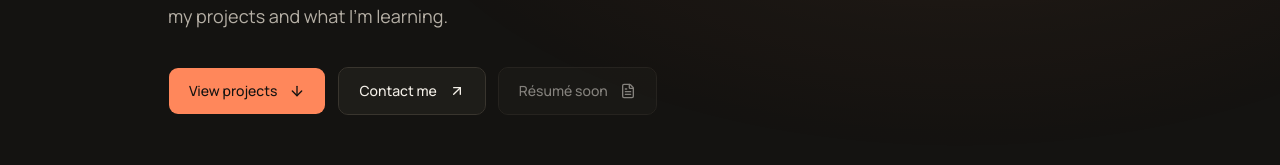
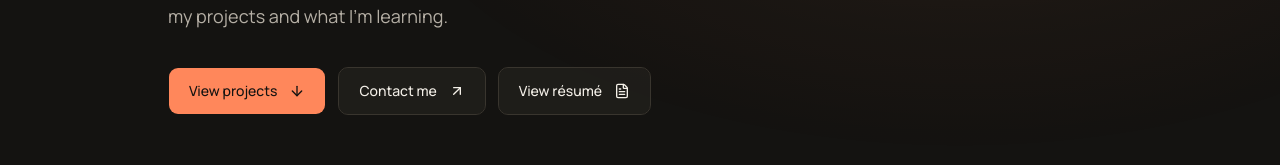
Before and after one commit to julyperfect07/porfolio, a Next.js app: page / in a window 1280 px wide. Shown: the part 527-692 px from the top of the page. Built offline with nearby package versions, Linux system fonts and the light colour scheme.

Commit message:
Added Resume

```diff
--- a/components/sections/hero.tsx
+++ b/components/sections/hero.tsx
@@ -56,17 +56,18 @@
           >
             Contact me <ArrowUpRight aria-hidden="true" />
           </a>
-          <button
-            type="button"
-            disabled
-            title="Résumé will be available soon"
+          <a
+            href="/Abdallah_CV.pdf"
+            target="_blank"
+            rel="noopener noreferrer"
+            aria-label="View résumé (PDF, opens in a new tab)"
             className={buttonVariants({
               variant: "outline",
-              className: "min-h-12 cursor-not-allowed gap-3 px-5 opacity-55",
+              className: "min-h-12 gap-3 px-5 duration-300 motion-safe:hover:-translate-y-1 motion-reduce:transition-none",
             })}
           >
-            Résumé soon <FileText aria-hidden="true" />
-          </button>
+            View résumé <FileText aria-hidden="true" />
+          </a>
         </div>
       </motion.div>
     </section>
```
